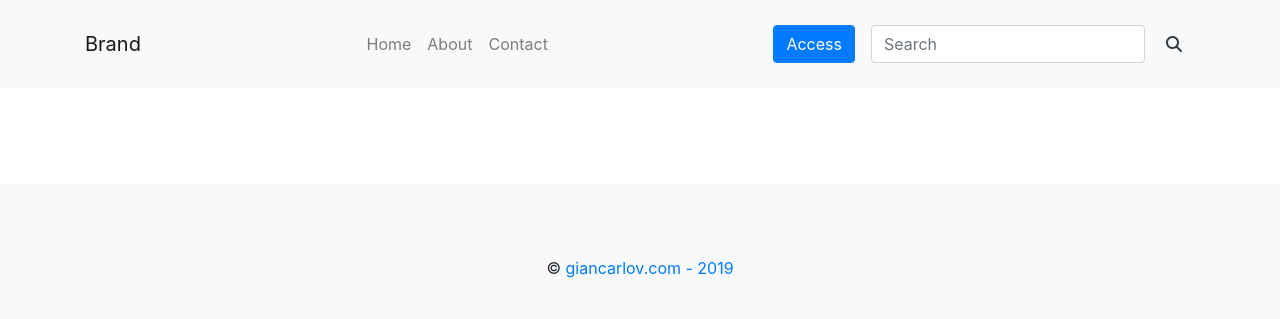
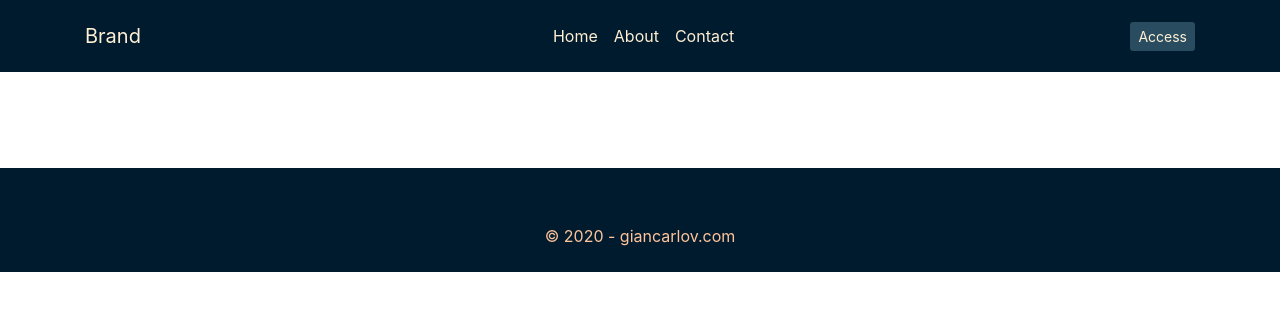
Before and after one commit to giancarlovq/PersonalBlog, a Django app: page / in a window 1280 px wide. Shown: the top 319 px of the page. Run offline with Django 3.2, Linux system fonts and the light colour scheme; data that the repository does not hold is empty; some libraries are stand-ins or nearby versions.

Commit message:
Style (/static/) were added

```diff
--- /dev/null
+++ b/core/static/core/css/core_style.css
@@ -0,0 +1,47 @@
+/* Styles Personal Blog | Core */
+
+/*
+PALETTE:
+    #001B2E
+    #294C60
+    #ADB6C4
+    #FFEFD3
+    #FFC49B
+*/
+
+
+/* Styles Navbar */
+.navbar{
+    background: #001B2E;
+}
+
+#nav_links{
+    color: #FFEFD3;
+}
+
+.navbar-toggler{
+    background: #294C60;
+    color: #FFEFD3;
+}
+
+#button_access{
+    background: #294C60;
+    color: #FFEFD3;
+    border: 0px;
+}
+
+
+
+/* Styles Footer */
+.footer{
+    background: #001B2E;
+    color: #FFEFD3;
+}
+
+#footer_links{
+    color: #FFEFD3;
+}
+
+#date_footer{
+    color: #FFC49B;
+}
--- a/core/templates/core/base.html
+++ b/core/templates/core/base.html
@@ -9,6 +9,7 @@
 
         <title>{% block title %}{% endblock %} | Personal Block </title>
 
+        {% load static %}
         <!-- Bootstrap -->
         <link rel="stylesheet"
               href="https://stackpath.bootstrapcdn.com/bootstrap/4.3.1/css/bootstrap.min.css"
@@ -17,93 +18,105 @@
         >
 
         <!-- Place your kit's code -->
-        <script src="https://kit.fontawesome.com/04d43c352d.js" crossorigin="anonymous"></script>
+        <script src="https://kit.fontawesome.com/04d43c352d.js"
+                crossorigin="anonymous"
+        >
+        </script>
 
-        <!-- Estyles -->
+        <!-- Styles CORE -->
+        <link rel="stylesheet" href="{% static 'core/css/core_style.css' %}">
 
+        <!-- Styles BLOG -->
+        <link rel="stylesheet" href="{% static 'blog/css/blog_style.css' %}">
+
+        <!-- Styles ABOUT -->
+        <link rel="stylesheet" href="{% static 'about/css/about_style.css' %}">
+
+        <!-- Styles CONTACT -->
+        <link rel="stylesheet" href="{% static 'contact/css/contact_style.css' %}">
 
     </head>
+
     <body>
-
         <!-- Navigation -->
-        <nav class="navbar navbar-expand-lg navbar-light bg-light py-4">
+        <nav class="navbar navbar-expand-lg py-3">
             <div class="container">
-                <a class="navbar-brand" href="{% url 'blog_cards_list' %}"> Brand </a>
-                <button class="navbar-toggler"
+                <a class="navbar-brand" href="{% url 'blog_cards_list' %}" id="nav_links"> Brand </a>
+                <button
+                    class="navbar-toggler"
                     type="button"
                     data-toggle="collapse"
                     data-target="#navbarTogglerDemo02"
                     aria-controls="navbarTogglerDemo02"
                     aria-expanded="false"
-                        aria-label="Toggle navigation">
-                    <span class="navbar-toggler-icon"></span>
+                    aria-label="Toggle navigation"
+                >
+                    <i class="fas fa-bars"></i>
                 </button>
                 <div class="collapse navbar-collapse" id="navbarTogglerDemo02">
                     <ul class="navbar-nav mx-auto mt-2 mt-lg-0">
                         <li class="nav-item">
-                            <a class="nav-link" href="{% url 'blog_cards_list' %}"> Home </a>
+                            <a class="nav-link" href="{% url 'blog_cards_list' %}" id="nav_links"> Home </a>
                         </li>
                         <li class="nav-item">
-                            <a class="nav-link" href="{% url 'about' %}"> About </a>
+                            <a class="nav-link" href="{% url 'about' %}" id="nav_links"> About </a>
                         </li>
                         <li class="nav-item">
-                            <a class="nav-link " href="{% url 'contact' %}"> Contact </a>
+                            <a class="nav-link " href="{% url 'contact' %}" id="nav_links"> Contact </a>
                         </li>
                     </ul>
 
-                    <!-- Login -->
-                    <a class="btn btn-outline-primary mx-3 active" href="" role="button" aria-pressed="true">
+                    <!-- Login Admin -->
+                    <a href="/admin/">
+                        <button class="btn btn-outline-primary btn-sm" role="button" aria-pressed="true" id="button_access">
                                 Access
+                        </button>
                     </a>
 
-
-                    <!-- Search -->
-                    <form class="form-inline my-2 my-lg-0">
-                        <input class="form-control mr-sm-2" type="search" placeholder="Search">
-                        <button class="btn btn-outline-dark my-2 my-sm-0 border-light" type="submit">
-                            <i class="fas fa-search fa-1x"></i>
-                        </button>
-                    </form>
                 </div>
             </div>
         </nav>
 
+        <!-- Content -->
         {% block content %}
         {% endblock %}
 
         <!-- Footer -->
-        <footer class="footer text-center py-4 bg-light">
+        <footer class="footer text-center py-2">
             <div class="container">
                 <div class="col-md-12 py-4">
                     {% if Link_Facebook %}
-                    <a class="link" href="{{ Link_Facebook }}" >
+                    <a class="link" href="{{ Link_Facebook }}" id="footer_links">
                         <i class="fab fa-facebook-f mr-4 fa-2x"></i>
                     </a>
                     {% endif %}
                     {% if Link_Twitter %}
-                    <a class="link" href="{{ Link_Twitter }}" >
+                    <a class="link" href="{{ Link_Twitter }}" id="footer_links">
                         <i class="fab fa-twitter mr-4 fa-2x"></i>
                     </a>
                     {% endif %}
                     {% if Link_Instagram %}
-                    <a class="link" href="{{ Link_Instagram }}" >
+                    <a class="link" href="{{ Link_Instagram }}" id="footer_links">
                         <i class="fab fa-instagram  mr-4 fa-2x"></i>
                     </a>
                     {% endif %}
                     {% if Link_Linkedin %}
-                    <a class="link" href="{{ Link_Linkedin }}" >
+                    <a class="link" href="{{ Link_Linkedin }}" id="footer_links">
                         <i class="fab fa-linkedin-in mr-4 fa-2x"></i>
                     </a>
                     {% endif %}
                     {% if Link_Github %}
-                    <a class="link" href="{{ Link_Github }}" >
+                    <a class="link" href="{{ Link_Github }}" id="footer_links">
                         <i class="fab fa-github mr-4 fa-2x"></i>
                     </a>
                     {% endif %}
                 </div>
 
                 <!-- Copyright -->
-                <p> &copy <a href="https://www.giancarlov.com"> giancarlov.com - 2019</a></p>
+                <p id="date_footer">
+                    &copy {% now 'Y' %} -
+                    <a href="https://www.giancarlov.com" id="date_footer"> giancarlov.com </a>
+                </p>
             </div>
         </footer>
 
@@ -123,3 +136,18 @@
         </script>
     </body>
 </html>
+
+<!--
+    Id styles:  These IDs are unique to CSS styles.
+    File: static/core/css/core_style.css
+
+    Jumbotron:
+
+    Navbar:
+    id="nav_links"
+    id="button_access"
+
+    Footer:
+    id="footer_links"
+    id="date_footer"
+-->
```
Lines whose indentation alone changed are shown as unchanged.
